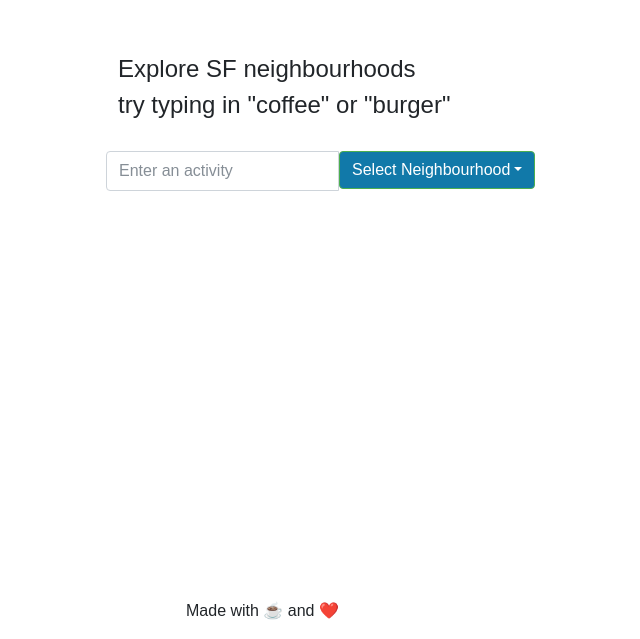
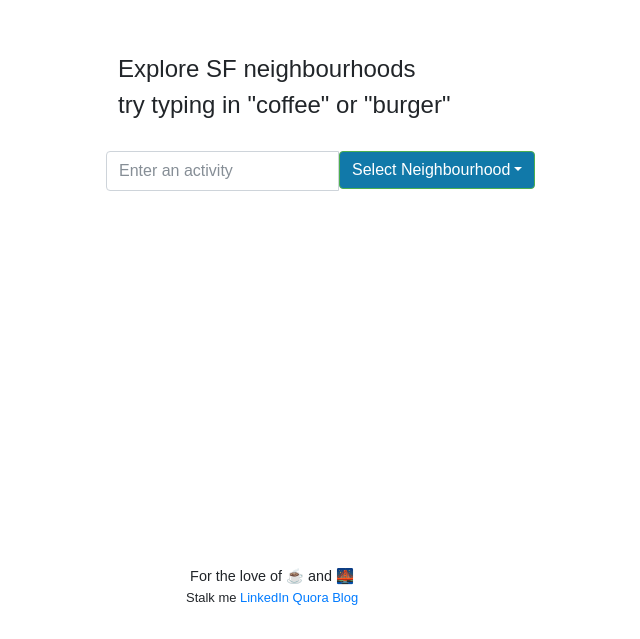
Before and after one commit to achandrashekhar/stirapp, a React (Create React App) app: page / in a window 1280 px wide. Shown: the part 161-800 px from the top of the page, without its empty margins (406-1046 px from the left). Built offline with nearby package versions, Linux system fonts and the light colour scheme.

Commit message:
add links

```diff
--- a/src/App.css
+++ b/src/App.css
@@ -75,4 +75,9 @@ border-color: #4CAF50;
   left:45%;
   padding: 1rem;
   text-align: center;
+  font-size: 0.9em;
 }
+
+.links{
+  font-size: 0.9em;
+}
--- a/src/MainPage.js
+++ b/src/MainPage.js
@@ -126,7 +126,15 @@ let res = axios.all(ops).then(axios.spread((...args) => {
       <div>
 
         <SearchBar handleClick = {this.setPlace.bind(this)}/>
-          <div className = "footer">Made with ☕️ and ❤️ </div>
+          <div className = "footer">
+          For the love of ☕️ and 🌉
+          <div className="links">
+          <p>Stalk me <a href="https://www.linkedin.com/in/aishwarya-chandrashekhar-4342b48b/"> LinkedIn</a>
+          <a href="https://www.quora.com/profile/Aishwarya-Chandrashekhar">   Quora</a>
+          <a href="cashenash.wordpress.com">   Blog</a>
+          </p>
+          </div>
+          </div>
 
       </div>
     );
```
